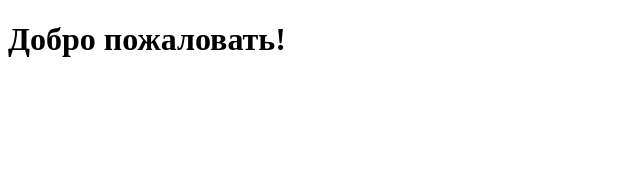
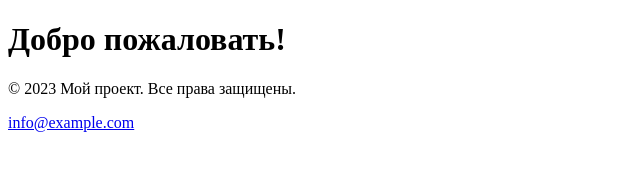
Before and after one commit to katushkaass/my-first-git-project, a plain HTML site: page index.html in a window 1280 px wide. Shown: the whole page, without its empty margins (0-640 px from the left). Drawn offline with Linux system fonts and the light colour scheme.

Commit message:
Добавлен подвал сайта

```diff
--- a/index.html
+++ b/index.html
@@ -1,4 +1,5 @@
-<!DOCTYPE html>
+
+   <!DOCTYPE html>
    <html lang="ru">
    <head>
        <meta charset="UTF-8">
@@ -7,5 +8,9 @@
    </head>
    <body>
        <h1>Добро пожаловать!</h1>
+       <footer>
+           <p>&copy; 2023 Мой проект. Все права защищены.</p>
+           <p><a href="mailto:info@example.com">info@example.com</a></p>
+       </footer>
    </body>
    </html>
```
